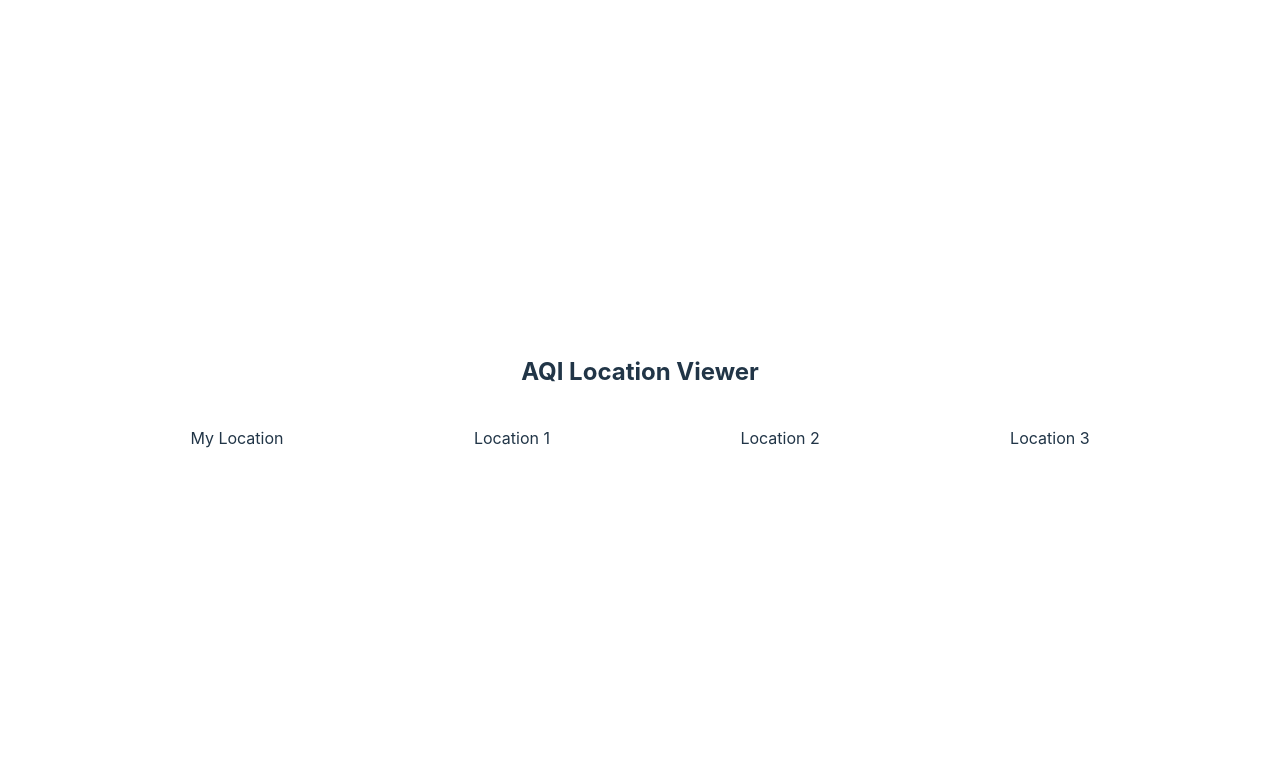
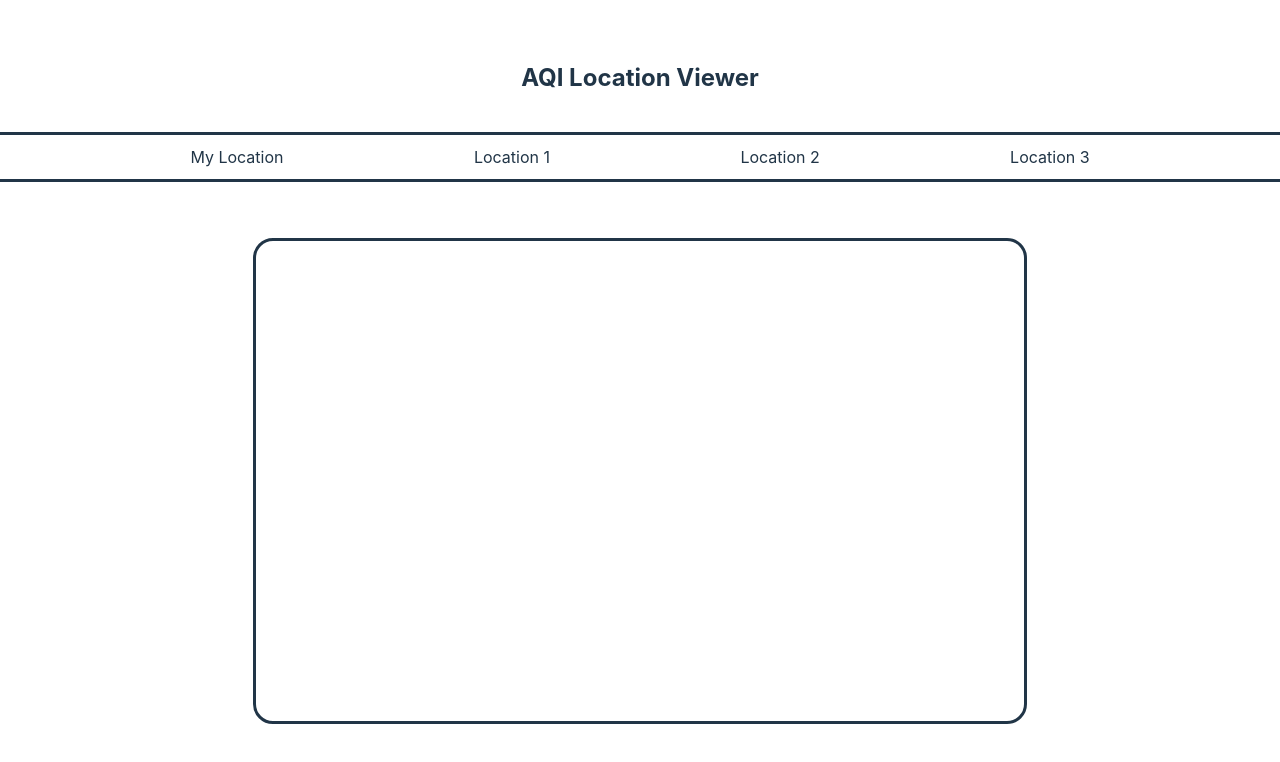
Before and after one commit to wiris316/AQI-location-viewer, a React (Vite) app: page / in a window 1280 px wide. Shown: the top 762 px of the page. Built offline with nearby package versions, Linux system fonts and the light colour scheme.

Commit message:
add DetailsCard, styling updates to dashboard

```diff
--- a/src/assets/Dashboard.scss
+++ b/src/assets/Dashboard.scss
@@ -2,4 +2,6 @@
   display:flex;
   flex-direction: column;
   align-items: center;
+  height: 100vh;
+  padding: 5vh 0 0 0;
 }
--- /dev/null
+++ b/src/assets/DetailsCard.scss
@@ -0,0 +1,7 @@
+#DetailsCard{
+  border: solid;
+  border-radius: 20px;
+  height: 60vh;
+  width: 60vw;
+  margin-top: 5vh;
+}
--- a/src/assets/Navbar.scss
+++ b/src/assets/Navbar.scss
@@ -2,7 +2,10 @@
   display:flex;
   width: 100vw;
   justify-content: space-evenly;
-  padding: 0;
+  padding: 10px 0 10px 0;
+  border: solid;
+  border-left:none;
+  border-right:none;
 
   .navbar-item{
     display:inline;
--- a/src/components/Dashboard.tsx
+++ b/src/components/Dashboard.tsx
@@ -1,4 +1,5 @@
 import React from "react";
+import DetailsCard from "./DetailsCard";
 import Navbar from "./Navbar";
 import "../assets/Dashboard.scss";
 
@@ -6,7 +7,8 @@ const Dashboard = () => {
   return (
     <div id="Dashboard">
       <h2>AQI Location Viewer</h2>
-      <Navbar/>
+      <Navbar />
+      <DetailsCard />
     </div>
   )
 }
--- /dev/null
+++ b/src/components/DetailsCard.tsx
@@ -0,0 +1,12 @@
+import React from "react";
+import "../assets/DetailsCard.scss"
+
+const DetailsCard = () => {
+  return (
+    <div id="DetailsCard">
+
+    </div>
+  )
+}
+
+export default DetailsCard;
```
